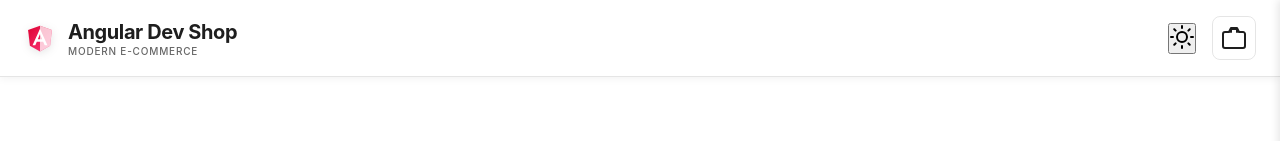
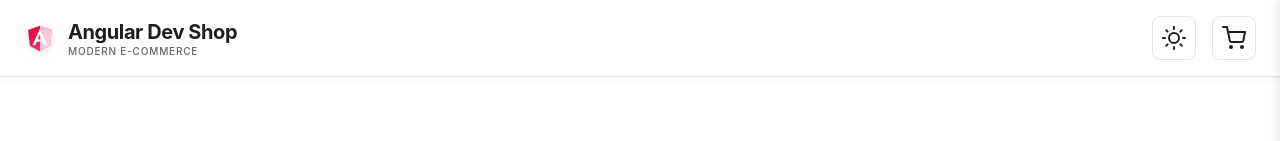
Before and after one commit to 9kubczas4/ng-e-commerce-ssr, an Angular app: page / in a window 1280 px wide. Shown: the top 141 px of the page. Built offline with nearby package versions, Linux system fonts and the light colour scheme.

Commit message:
style(ui): Refactor basket icon and theme toggle styling

```diff
--- a/src/app/core/layout/header/header.component.html
+++ b/src/app/core/layout/header/header.component.html
@@ -28,8 +28,9 @@
       data-testid="basket-icon"
     >
       <svg class="header__basket-icon" width="24" height="24" viewBox="0 0 24 24" fill="none" xmlns="http://www.w3.org/2000/svg">
-        <path d="M9 2L7 6H3C1.9 6 1 6.9 1 8V20C1 21.1 1.9 22 3 22H21C22.1 22 23 21.1 23 20V8C23 6.9 22.1 6 21 6H17L15 2H9Z" stroke="currentColor" stroke-width="2" stroke-linecap="round" stroke-linejoin="round"/>
-        <path d="M9 6V4C9 3.4 9.4 3 10 3H14C14.6 3 15 3.4 15 4V6" stroke="currentColor" stroke-width="2" stroke-linecap="round" stroke-linejoin="round"/>
+        <circle cx="9" cy="21" r="1" stroke="currentColor" stroke-width="2" stroke-linecap="round" stroke-linejoin="round"/>
+        <circle cx="20" cy="21" r="1" stroke="currentColor" stroke-width="2" stroke-linecap="round" stroke-linejoin="round"/>
+        <path d="M1 1H5L7.68 14.39C7.77144 14.8504 8.02191 15.264 8.38755 15.5583C8.75318 15.8526 9.2107 16.009 9.68 16H19.4C19.8693 16.009 20.3268 15.8526 20.6925 15.5583C21.0581 15.264 21.3086 14.8504 21.4 14.39L23 6H6" stroke="currentColor" stroke-width="2" stroke-linecap="round" stroke-linejoin="round"/>
       </svg>
       @if (basketItemCount().itemCount > 0) {
         <span class="header__basket-badge" [attr.aria-label]="basketItemCount().itemCount + ' items'" data-testid="basket-count">
--- a/src/app/shared/components/theme-toggle/theme-toggle.component.scss
+++ b/src/app/shared/components/theme-toggle/theme-toggle.component.scss
@@ -1,4 +1,4 @@
-.theme-toggle {
+:host {
   display: flex;
   align-items: center;
   justify-content: center;
@@ -6,31 +6,33 @@
   height: 44px;
   padding: 0;
   background: transparent;
-  border: 2px solid var(--border, rgba(0, 0, 0, 0.1));
-  border-radius: 50%;
+  border: 1px solid var(--border);
+  border-radius: 8px;
   cursor: pointer;
-  transition: all 0.3s ease;
-  color: var(--text-primary, #1e1e1e);
+  transition: all 0.2s ease;
+  color: var(--text-primary);
 
   &:hover {
-    background: var(--surface, rgba(255, 255, 255, 0.7));
-    border-color: var(--primary, #dd0031);
-    transform: scale(1.05);
+    background: var(--surface);
+    border-color: var(--primary);
+    color: var(--primary);
+    transform: translateY(-1px);
   }
 
   &:focus-visible {
-    outline: 2px solid var(--primary, #dd0031);
+    outline: 2px solid var(--primary);
     outline-offset: 2px;
   }
 
   &:active {
-    transform: scale(0.95);
+    transform: translateY(0);
   }
 }
 
 .theme-icon {
   width: 24px;
   height: 24px;
+  flex-shrink: 0;
   transition: transform 0.3s ease, opacity 0.3s ease;
 
   &--sun {
@@ -62,14 +64,6 @@
   }
 }
 
-// Ensure button is accessible on mobile
-@media (max-width: 768px) {
-  .theme-toggle {
-    width: 48px;
-    height: 48px;
-  }
-}
-
 // Respect user's motion preferences
 @media (prefers-reduced-motion: reduce) {
   .theme-toggle,
```
